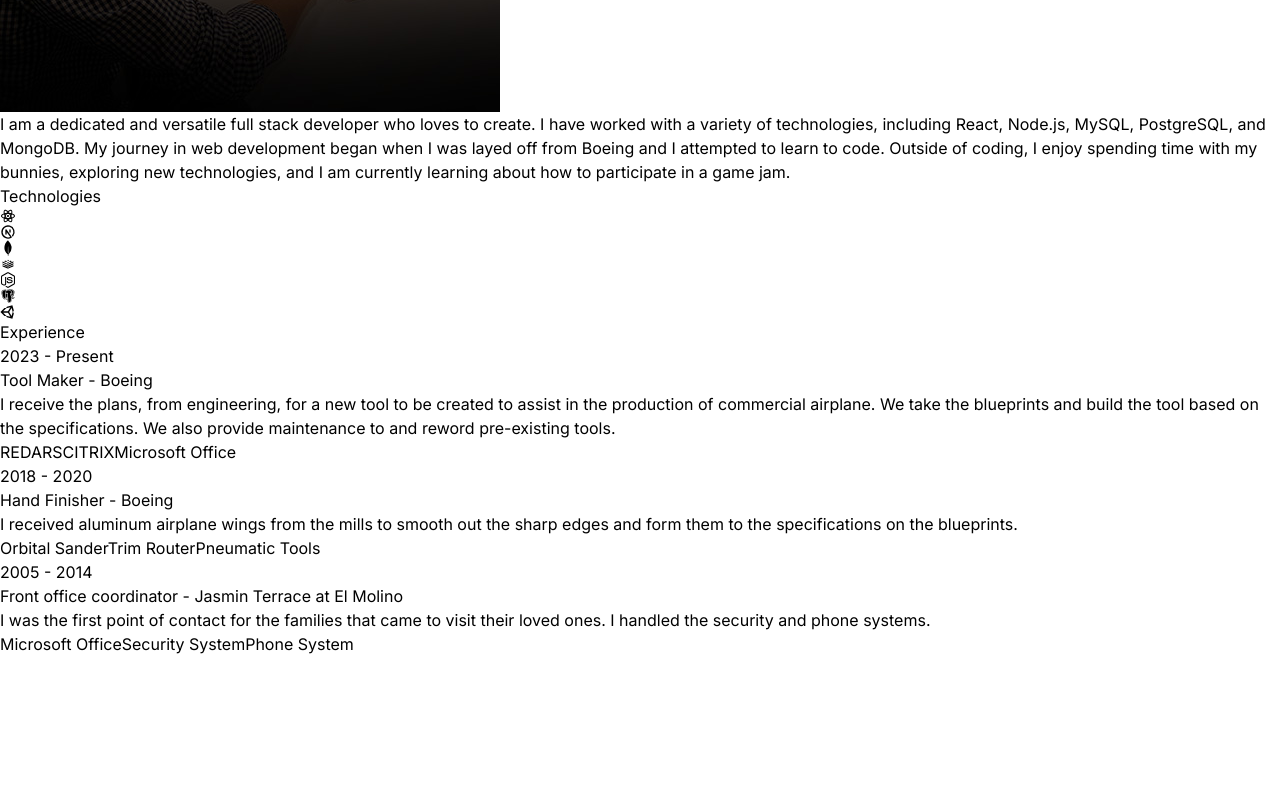
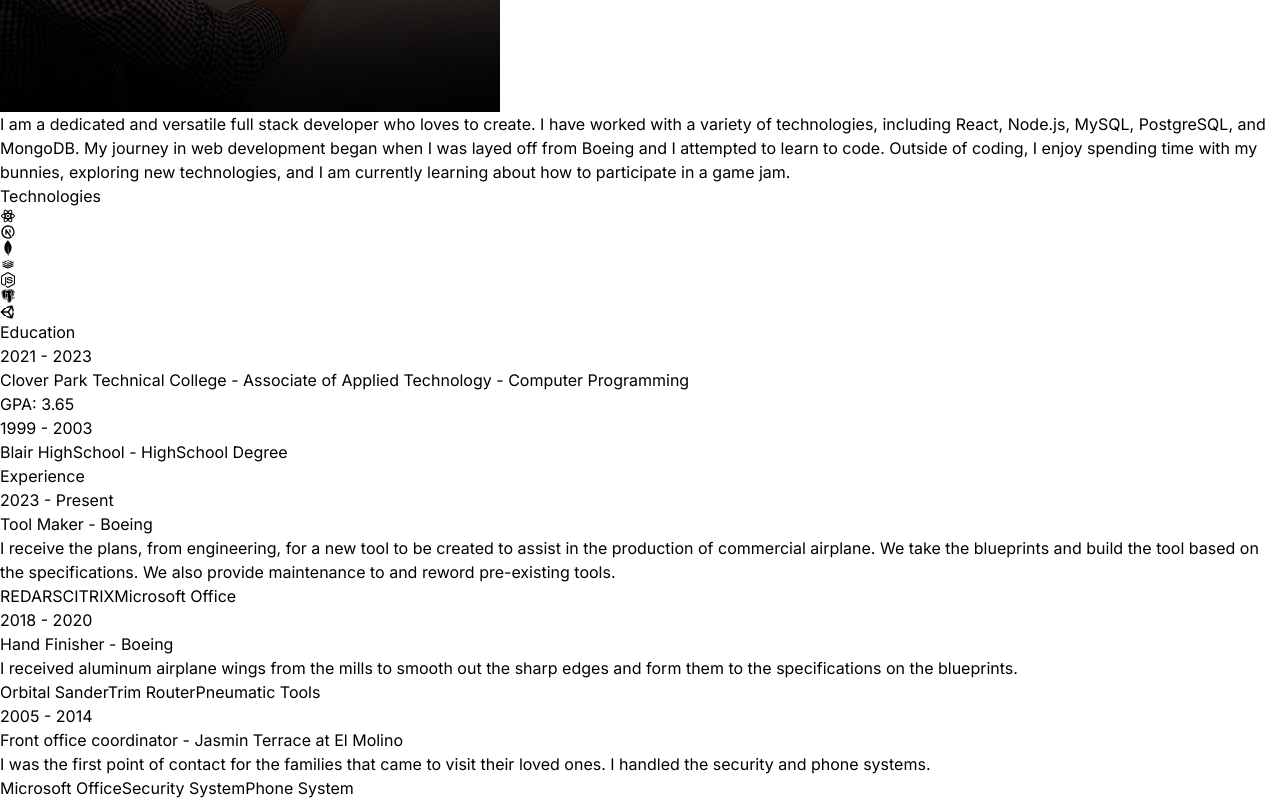
Before and after one commit to DOOMNOTRON/portfolio, a React (Vite) app: page / in a window 1280 px wide. Shown: the part 1488-2288 px from the top of the page. Before the commit the page ends 2144 px from the top, so only its background shows below. Built offline with nearby package versions, Linux system fonts and the light colour scheme.

Commit message:
Added Education section

```diff
--- a/src/App.jsx
+++ b/src/App.jsx
@@ -2,6 +2,7 @@
 import Edgar from './components/Edgar';
 import About from './components/About';
 import Technologies from './components/Technologies'
+import Education from './components/Education';
 import Experience from './components/Experience'
 
 const App = () => {
@@ -17,6 +18,7 @@
         <Edgar />
         <About />
         <Technologies />
+        <Education />
         <Experience />
       </div>
     </div>
--- /dev/null
+++ b/src/components/Education.jsx
@@ -0,0 +1,30 @@
+import { EDUCATION } from "../constants"
+
+const Education = () => {
+  return (
+    <div className="border-b border-neutral-900 pb-4">
+    <h2 className="my-20 text-center text-4xl">Education</h2>
+    <div>
+        {EDUCATION.map((education, index) => (
+            <div key={index} className="mb-8 flex flex-wrap lg:justify-center">
+                <div className="w-full lg:w-1/4">
+                    <p className="mb-2 text-sm text-neutral-400">{education.year}</p>
+                </div>
+                <div className="W-full max-w-xl lg:w-3/4">
+                    <h6 className="mb-2 font-semibold">
+                        {education.school} -{" "}
+                        <span className="text-sm text-purple-100">
+                            {education.degree}
+                        </span>
+                    </h6>
+                    <p className="mb-4" text-neutral-400>{education.GPA}</p>
+                </div>
+            </div>
+        )
+        )}
+    </div>
+</div>
+  )
+}
+
+export default Education
--- a/src/constants/index.js
+++ b/src/constants/index.js
@@ -11,8 +11,8 @@
   {
     year: "2021 - 2023",
     school: "Clover Park Technical College",
-    degree: "Associate of Applied Technology in Computer Programming",
-    GPA: 3.65,
+    degree: "Associate of Applied Technology - Computer Programming",
+    GPA: "GPA: 3.65",
   },
   {
     year: "1999 - 2003",
```
